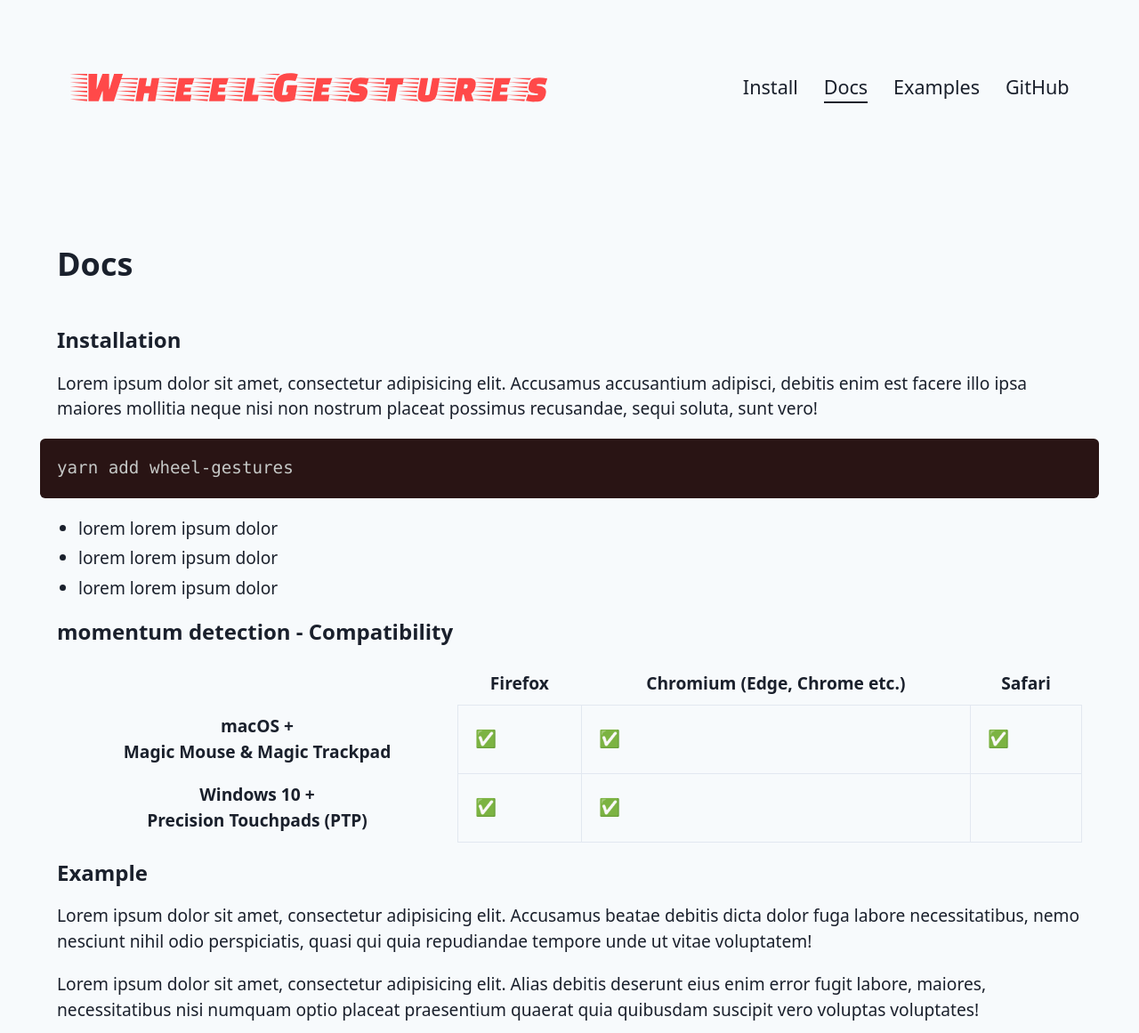
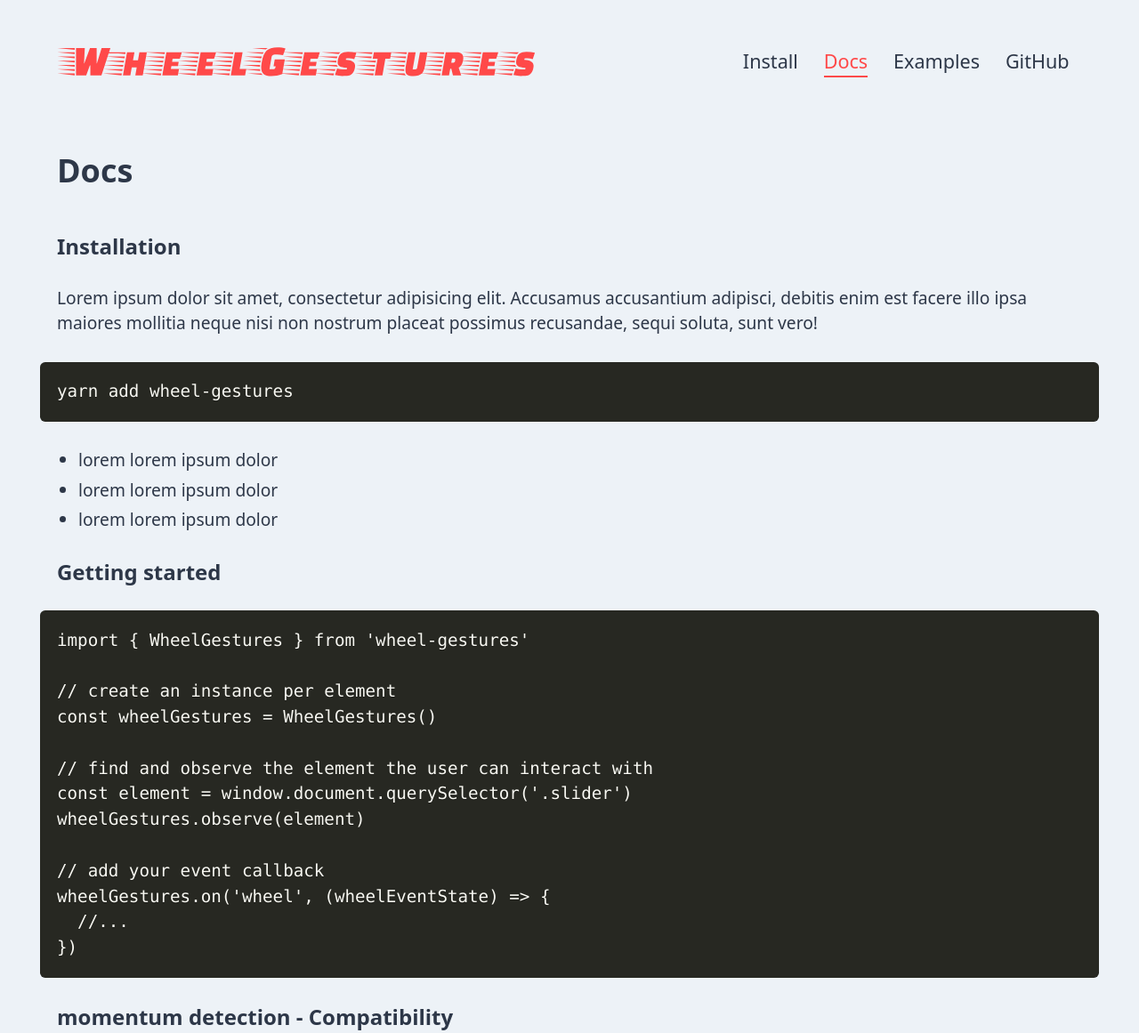
Before and after one commit to xiel/wheel-gestures, a Gatsby site in the folder docs/: page /docs in a window 1280 px wide. Shown: the top 1161 px of the page at 89% size. Built offline with nearby package versions, Linux system fonts and the light colour scheme; Gatsby itself is replaced by a stand-in of ours.

Commit message:
update docs

```diff
--- a/docs/src/components/CodeArea/CodeArea.tsx
+++ b/docs/src/components/CodeArea/CodeArea.tsx
@@ -1,4 +1,4 @@
-import './prism-atom-dark.css'
+import 'prismjs/themes/prism-okaidia.css'
 
 import Prism from 'prismjs'
 import React, { useEffect, useRef } from 'react'
@@ -8,19 +8,20 @@ import c from './CodeArea.module.scss'
 interface Props {
   code?: string
   children?: string
+  language?: string
 }
 
-export default function CodeArea({ code, children }: Props) {
+export default function CodeArea({ code, children, language = 'tsx' }: Props) {
   const ref = useRef<HTMLElement | null>(null)
 
   useEffect(() => Prism.highlightElement(ref.current!))
 
   return (
     <figure className={c.codeWrapper}>
-      <pre className="raw-code raw-code language-tsx">
-        <code ref={ref} className="language-tsx">
-          {code}
-          {children}
+      <pre className={'raw-code raw-code language-' + language}>
+        <code ref={ref} className={'language-' + language}>
+          {code?.trim()}
+          {children?.trim()}
         </code>
       </pre>
     </figure>
--- a/docs/src/components/CodeArea/InlineCodeArea.tsx
+++ b/docs/src/components/CodeArea/InlineCodeArea.tsx
@@ -1,4 +1,4 @@
-import './prism-atom-dark.css'
+import 'prismjs/themes/prism-okaidia.css'
 
 import Prism from 'prismjs'
 import React, { useEffect, useRef } from 'react'
@@ -6,15 +6,16 @@ import React, { useEffect, useRef } from 'react'
 interface Props {
   code?: string
   children?: string
+  language?: string
 }
 
-export default function InlineCodeArea({ code, children }: Props) {
+export default function InlineCodeArea({ code, children, language = 'tsx' }: Props) {
   const ref = useRef<HTMLElement | null>(null)
 
   useEffect(() => Prism.highlightElement(ref.current!))
 
   return (
-    <code ref={ref} className="language-tsx">
+    <code ref={ref} className={'language-' + language}>
       {code}
       {children}
     </code>
--- a/docs/src/components/Header/Header.tsx
+++ b/docs/src/components/Header/Header.tsx
@@ -9,15 +9,15 @@ interface Props {
 }
 
 const link = {
-  className: `mx-3 my-1 md:text-lg border-b-2 border-transparent focus:border-current hover:border-current hover:text-gray-200`,
-  activeClassName: 'text-red-600 border-current',
+  className: `mx-3 my-1 md:text-lg border-b-2 border-transparent hover:text-red focus:border-current hover:border-current`,
+  activeClassName: 'text-red border-current',
 }
 
 export default function Header({ siteTitle }: Props) {
   return (
     <Content>
-      <header className="flex flex-wrap items-center justify-between">
-        <h1 className="mx-3 w-10/12 md:w-2/3 max-w-md">
+      <header className="flex flex-wrap items-center justify-between py-6 md:py-8">
+        <h1 className="py-2 w-10/12 md:w-2/3 max-w-md">
           <Link to="/" className="">
             <VisuallyHidden>{siteTitle}</VisuallyHidden>
             <svg className="max-w-full" viewBox="0 0 912 56" xmlns="http://www.w3.org/2000/svg" aria-hidden>
@@ -28,7 +28,7 @@ export default function Header({ siteTitle }: Props) {
             </svg>
           </Link>
         </h1>
-        <nav className="flex flex-wrap py-4">
+        <nav className="flex flex-wrap py-2">
           <Link {...link} to="/">
             Install
           </Link>
--- a/docs/src/components/Layout/Footer.tsx
+++ b/docs/src/components/Layout/Footer.tsx
@@ -7,10 +7,10 @@ interface Props {}
 export function Footer(props: Props) {
   return (
     <Content>
-      <footer className="flex flex-wrap items-center justify-between">
+      <footer className="flex flex-wrap items-center justify-between py-8">
         <div className="text-xs">
           <p>
-            A Open Source project by{' '}
+            An Open Source project by{' '}
             <a className="hover:underline focus:underline" href="https://xiel.dev">
               Felix Leupold
             </a>{' '}
--- a/docs/src/components/Layout/Layout.tsx
+++ b/docs/src/components/Layout/Layout.tsx
@@ -3,5 +3,5 @@ import React from 'react'
 interface Props {}
 
 export function Content(props: Props) {
-  return <div className="px-6 md:px-8 py-6 md:py-12 mx-auto sm:max-w-5xl" {...props} />
+  return <div className="px-6 md:px-8 mx-auto max-w-5xl" {...props} />
 }
--- a/docs/src/components/Richtext/Richtext.module.scss
+++ b/docs/src/components/Richtext/Richtext.module.scss
@@ -1,17 +1,17 @@
 .richtext {
   > * {
-    @apply my-4;
+    @apply my-6;
   }
 
   p {
-    @apply my-4;
+    @apply my-6;
   }
 
   h1,
   h2,
   h3,
   h4 {
-    @apply my-4 font-bold leading-tight;
+    @apply my-6 font-bold leading-tight;
   }
 
   h1 {
@@ -29,7 +29,7 @@
 
   ul,
   ol {
-    @apply my-4 pl-4 list-disc;
+    @apply my-6 pl-4 list-disc;
   }
 
   ol {
@@ -41,7 +41,7 @@
   }
 
   table {
-    @apply my-4;
+    @apply my-6;
     @apply table-auto;
     @apply w-full;
   }
--- a/docs/src/pages/docs.tsx
+++ b/docs/src/pages/docs.tsx
@@ -4,6 +4,7 @@ import CodeArea from '../components/CodeArea/CodeArea'
 import Skeleton from '../components/Layout/Skeleton'
 import { Richtext } from '../components/Richtext/Richtext'
 import SEO from '../components/seo'
+import { simpleListener } from './docs/docs-codes'
 
 export default function Docs() {
   return (
@@ -23,6 +24,8 @@ export default function Docs() {
           <li>lorem lorem ipsum dolor</li>
           <li>lorem lorem ipsum dolor</li>
         </ul>
+        <h3>Getting started</h3>
+        <CodeArea>{simpleListener}</CodeArea>
         <h3>momentum detection - Compatibility</h3>
         <table>
           <thead>
--- /dev/null
+++ b/docs/src/pages/docs/docs-codes.ts
@@ -0,0 +1,15 @@
+export const simpleListener = `
+import { WheelGestures } from 'wheel-gestures'
+
+// create an instance per element
+const wheelGestures = WheelGestures()
+
+// find and observe the element the user can interact with
+const element = window.document.querySelector('.slider')
+wheelGestures.observe(element)
+
+// add your event callback
+wheelGestures.on('wheel', (wheelEventState) => {
+  //...
+})
+`
--- a/docs/src/styles/index.scss
+++ b/docs/src/styles/index.scss
@@ -15,7 +15,7 @@ html {
 }
 
 body {
-  @apply bg-gray-100 text-gray-900;
+  @apply bg-gray-200 text-gray-800;
 
   @screen dark {
     @apply bg-black text-gray-100;
```
